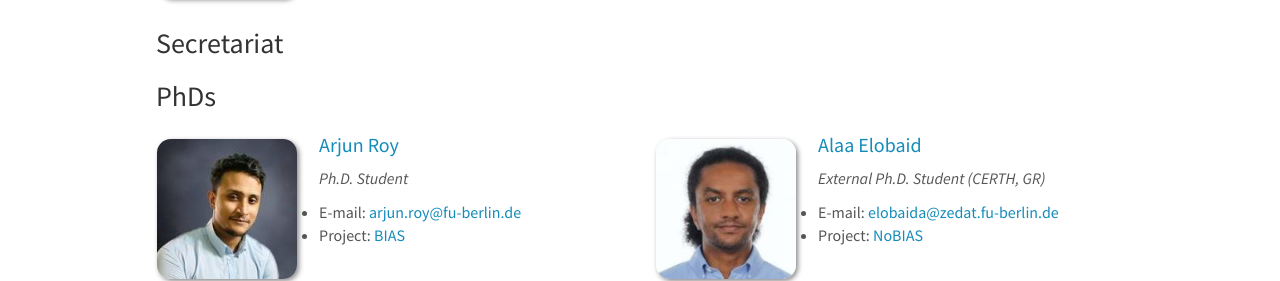
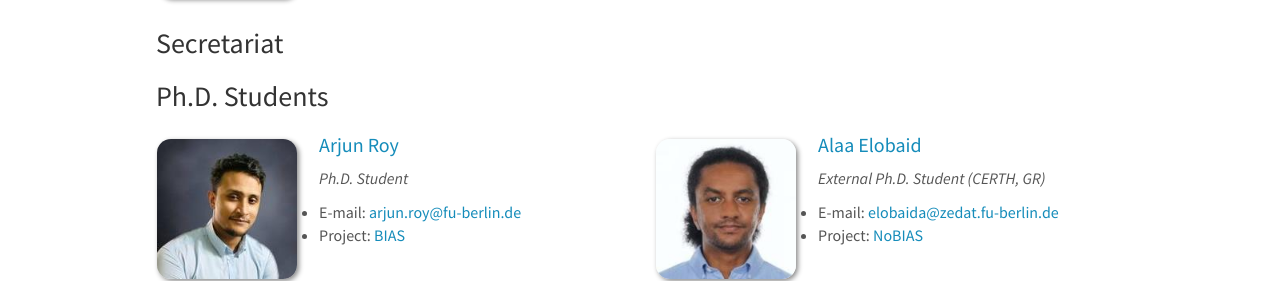
Before and after one commit to AIML-research/AIML-research.github.io, a Jekyll site: the page built from _pages/team.md, in a window 1280 px wide and 900 px high. Shown: the part 302-583 px from the top of the window. Built offline with Jekyll 4.4.1, drawn with Linux system fonts in a browser that asks for light colours; nearby versions of some CDN libraries.

Commit message:
Update team.md

```diff
--- a/_pages/team.md
+++ b/_pages/team.md
@@ -135,7 +135,7 @@ permalink: /team/
 {% endif %}
 
 
-### PhDs
+### Ph.D. Students
 {% assign number_printed = 0 %}
 {% for member in site.data.phds %}
 
```
